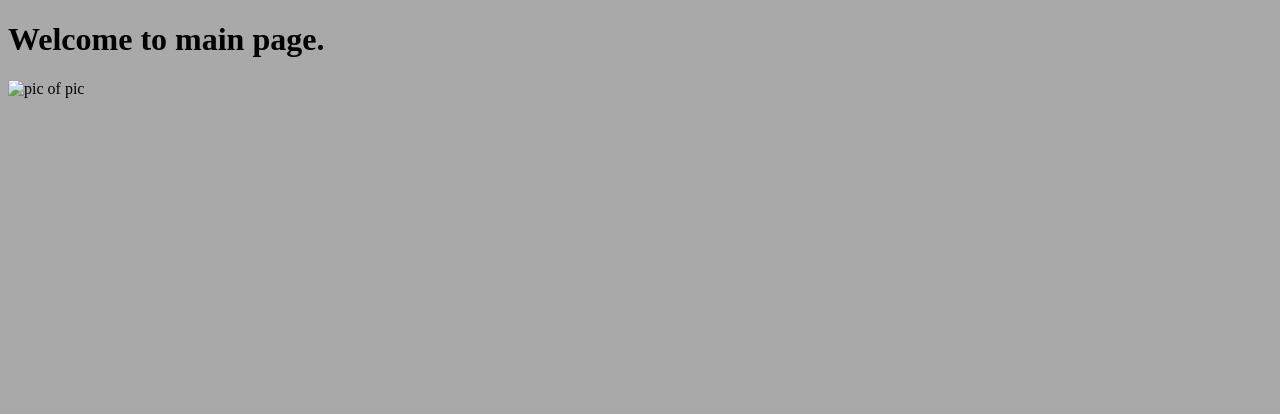
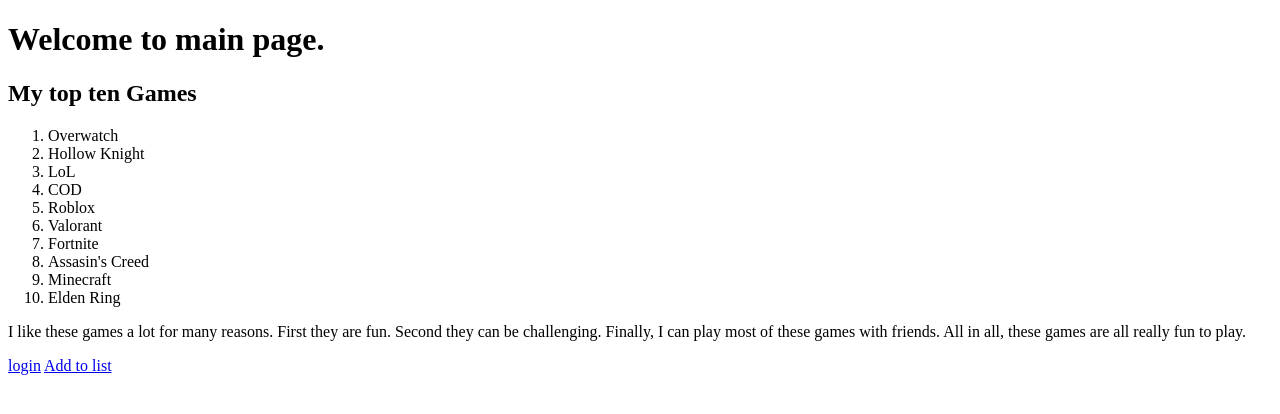
Before and after one commit to JordanWolf169/Web-API-JW, a website: page public/index.html in a window 1280 px wide. Drawn offline with Linux system fonts and the light colour scheme.

Commit message:
first assignment

```diff
--- a/public/css/style.css
+++ b/public/css/style.css
@@ -1,4 +1,4 @@
 body
 {
-    background-color: darkgray;
+    background-color: white;
 }
--- a/public/index.html
+++ b/public/index.html
@@ -7,7 +7,28 @@
     <link rel="stylesheet" href ="css/style.css">
 </head>
 <body>
+
+
     <h1>Welcome to main page.</h1>
-    <img src ="images/Pickle.jpg" alt="pic of pic">
+    <h2>My top ten Games</h2>
+
+    <ol>
+        <li>Overwatch</li>
+        <li>Hollow Knight</li>
+        <li>LoL</li>
+        <li>COD</li>
+        <li>Roblox</li>
+        <li>Valorant</li>
+        <li>Fortnite</li>
+        <li>Assasin's Creed</li>
+        <li>Minecraft</li>
+        <li>Elden Ring</li>
+      </ol>
+
+    <p>I like these games a lot for many reasons. First they are fun. Second they can be challenging. Finally, I can play most of these games with friends. All in all, these games are all really fun to play.</p>
+
+    <a href="pages/login.html">login</a>
+    <a href="pages/addToList.html">Add to list</a>
+
 </body>
 </html>
```
Also changed, not shown: public/pages/addToList.html (added, +15 -0 lines), public/pages/login.html (added, +17 -0 lines).
